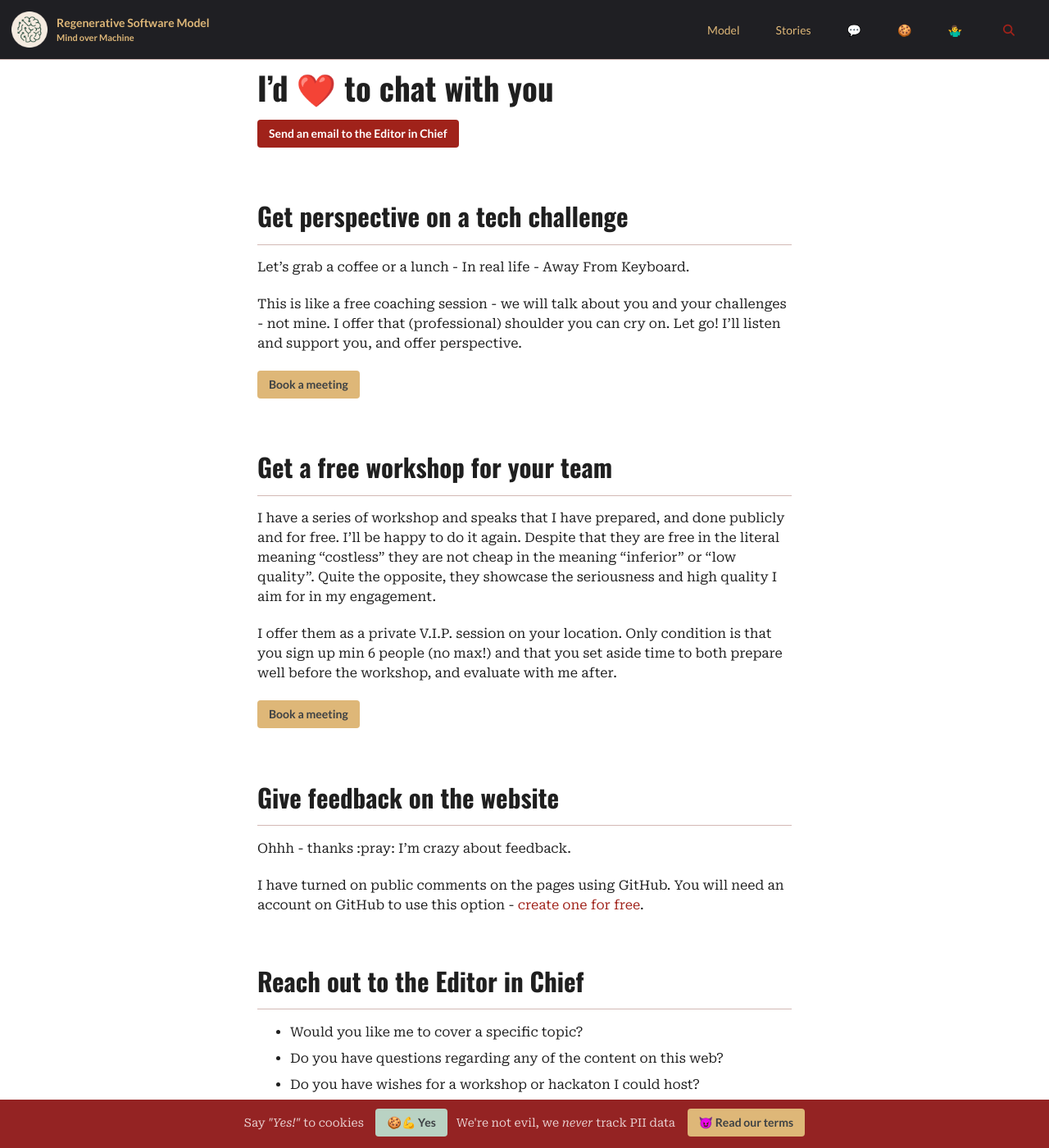
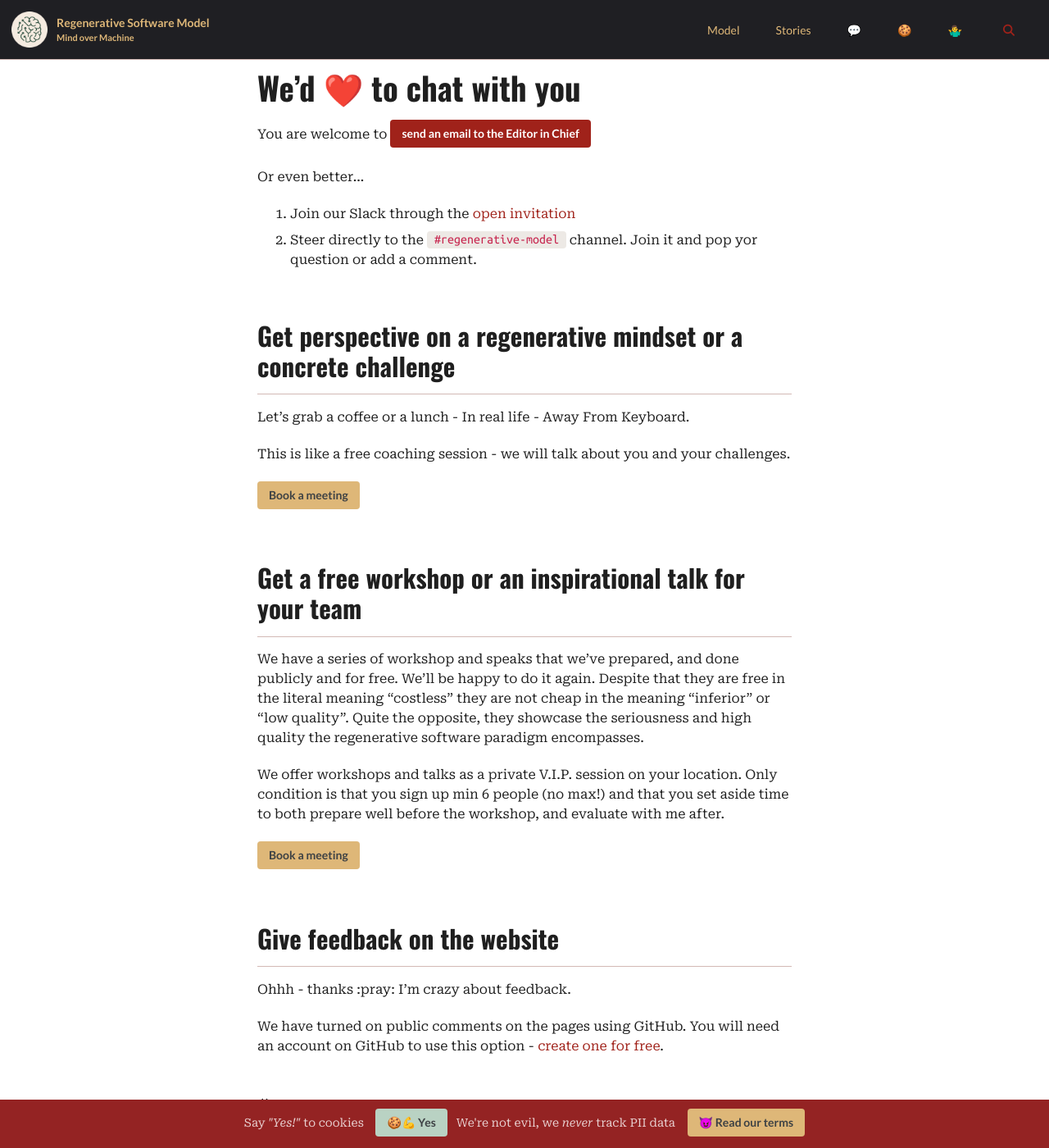
Before and after one commit to mindovermachine-dev/regenerative-model, a Jekyll site: the page built from src/_pages/contact.md, in a window 1280 px wide and 1400 px high. Shown: the whole window at 82% size. Built offline with Jekyll 4.4.1, drawn with Linux system fonts in a browser that asks for light colours; cached includes are drawn as plain includes; nearby versions of some CDN libraries.

```diff
--- a/src/_config.yml
+++ b/src/_config.yml
@@ -44,19 +44,19 @@ masthead_title           : # overrides the website title displayed in the masthe
 # breadcrumbs            : false # true, false (default)
 words_per_minute         : 200
 comments:
-  provider               : # "giscus" # false (default)
+  provider               :  "giscus" # false (default)
   ## https://giscus.app/
   giscus:
-    repo                  : "lakruzz/giscussions"
-    repo_id               : "R_kgDOPNVyKw"
-    category              : "lakruzz.com"
-    category_id           : "DIC_kwDOPNVyK84CtA9_"
+    repo                  : "mindovermachine-dev/regenerative-model"
+    repo_id               : "R_kgDOS-Eaaw"
+    category              : "model.mindovermachine.dk"
+    category_id           : "DIC_kwDOS-Eaa84C_yKI"
     mapping               : "pathname"
     strict                : "0"
     reactions_enabled     : "1"
     emit_metadata         : "0"
-    input_position        : "top"
-    theme                 : "catppuccin_latte"
+    input_position        : "bottom"
+    theme                 : "catppuccin_latte" # "light"
     lang                  : "en"
     loading               : "lazy"
 
@@ -335,7 +335,7 @@ defaults:
       layout: model-card-single
       author_profile: # true
       read_time: # true
-      comments: # true
+      comments: true # true
       share: # true
       related: # true
       search: true # true
--- a/src/_pages/contact.md
+++ b/src/_pages/contact.md
@@ -1,22 +1,27 @@
 ---
-title: "I'd ❤️ to chat with you"
+title: "We'd ❤️ to chat with you"
 ---
 
-[Send an email to the Editor in Chief](mailto:lars@lakruzz.com){: .btn .btn--primary target="_blank"}
+You are welcome to [send an email to the Editor in Chief](mailto:hey@mindovermachine.dk){: .btn .btn--primary target="_blank"}
 
-## Get perspective on a tech challenge
+Or even better...
+
+1. Join our Slack through the [open invitation](https://slack.mindovermachine.dk)
+2. Steer directly to the [`#regenerative-model`](https://mindovermachine-dk.slack.com/archives/C0BB3UFF64D){: target="_blank"} channel. Join it and pop yor question or add a comment.
+
+## Get perspective on a regenerative mindset or a concrete challenge
 
 Let's grab a coffee or a lunch - In real life - Away From Keyboard.
 
-This is like a free coaching session - we will talk about you and your challenges - not mine. I offer that (professional) shoulder you can cry on. Let go! I'll listen and support you, and offer perspective.
+This is like a free coaching session - we will talk about you and your challenges.
 
 [Book a meeting](https://calendly.com/lakruzz){: .btn .btn--warning target="_blank" title="Opens in a new tab"}
 
-## Get a free workshop for your team
+## Get a free workshop or an inspirational talk for your team
 
-I have a series of workshop and speaks that I have prepared, and done publicly and for free. I'll be happy to do it again. Despite that they are free in the literal meaning "costless" they are not cheap in the meaning "inferior" or "low quality". Quite the opposite, they showcase the seriousness and high quality I aim for in my engagement.
+We have a series of workshop and speaks that we've prepared, and done publicly and for free. We'll be happy to do it again. Despite that they are free in the literal meaning "costless" they are not cheap in the meaning "inferior" or "low quality". Quite the opposite, they showcase the seriousness and high quality the regenerative software paradigm encompasses.
 
-I offer them as a private V.I.P. session on your location. Only condition is that you sign up min 6 people (no max!) and that you set aside time to both prepare well before the workshop, and evaluate with me after.
+We offer workshops and talks as a private V.I.P. session on your location. Only condition is that you sign up min 6 people (no max!) and that you set aside time to both prepare well before the workshop, and evaluate with me after.
 
 [Book a meeting](https://calendly.com/lakruzz){: .btn .btn--warning target="_blank" title="Opens in a new tab"}
 
@@ -24,13 +29,4 @@ I offer them as a private V.I.P. session on your location. Only condition is tha
 
 Ohhh - thanks :pray: I'm crazy about feedback.
 
-I have turned on public comments on the pages using GitHub. You will need an account on GitHub to use this option - [create one for free](https://github.com/signup){: target="_blank"}.
-
-## Reach out to the Editor in Chief
-
-- Would you like me to cover a specific topic?
-- Do you have questions regarding any of the content on this web?
-- Do you have wishes for a workshop or hackaton I could host?
-- _Anything...._
-
-[Send an email to the Editor in Chief](mailto:lars@lakruzz.com){: .btn .btn--primary target="_blank"}
+We have turned on public comments on the pages using GitHub. You will need an account on GitHub to use this option - [create one for free](https://github.com/signup){: target="_blank"}.
```
Also changed, not shown: src/_gauges/feedback.md (+1 -1 lines), src/_gauges/throughput.md (+2 -3 lines), src/_index.html (deleted, +0 -10 lines), src/_favicon.ico (deleted), src/favicon.ico, 1 other file.
